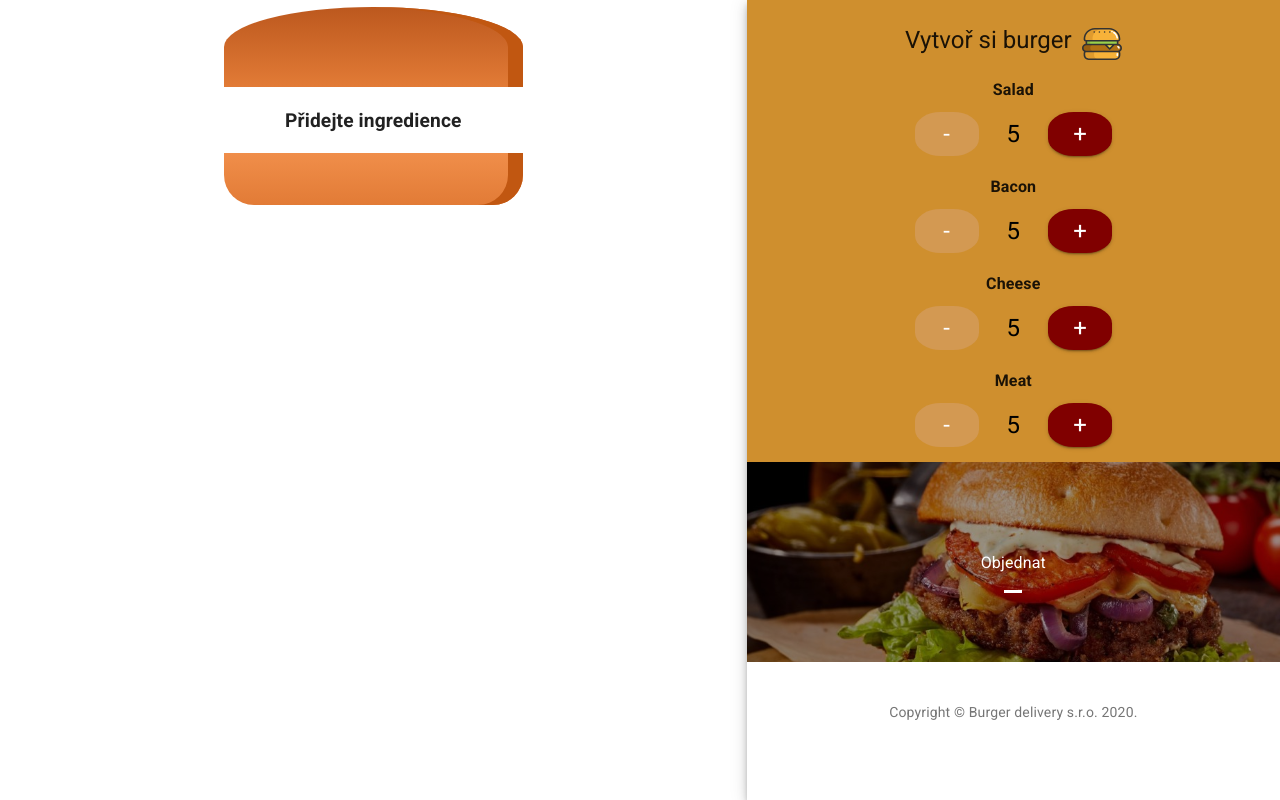
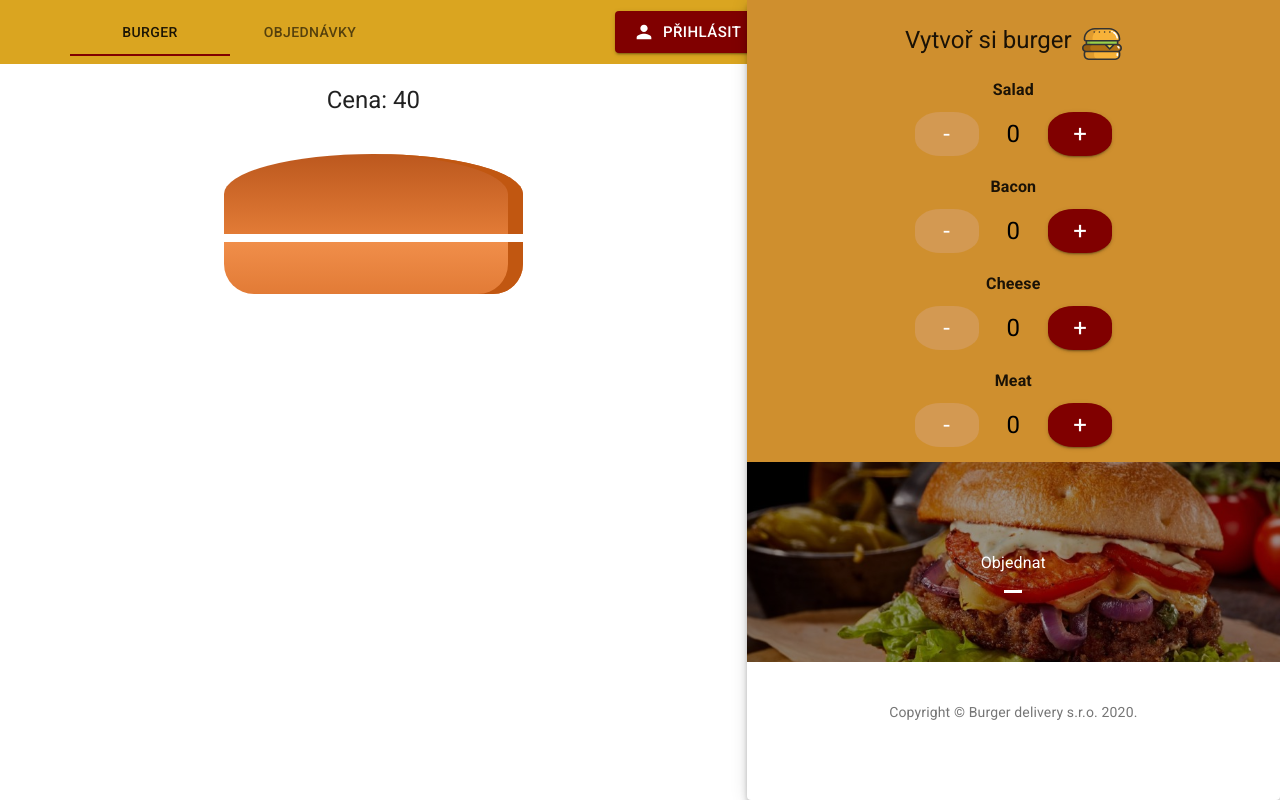
Before and after one commit to balacek/burger_delivery_semestral_work, a Next.js app in the folder frontend/: page /createOrder in a window 1280 px wide. Built offline with nearby package versions, Linux system fonts and the light colour scheme.

Commit message:
adding counts layout stuff

```diff
--- a/frontend/src/OrderPage.js
+++ b/frontend/src/OrderPage.js
@@ -2,53 +2,134 @@ import React, { useState } from "react";
 
 import { makeStyles } from "@material-ui/core/styles";
 import Grid from "@material-ui/core/Grid";
-import Paper from '@material-ui/core/Paper';
+import AppBar from "@material-ui/core/AppBar";
+import Toolbar from "@material-ui/core/Toolbar";
+import Link from "./Link";
+import Paper from "@material-ui/core/Paper";
+import Tabs from "@material-ui/core/Tabs";
+import Tab from "@material-ui/core/Tab";
+import Button from "@material-ui/core/Button";
+import Person from "@material-ui/icons/Person";
+import Typography from '@material-ui/core/Typography';
 
-import BuildControls from './common/buildControls/BuildControls';
-import Burger from './common/burger/Burger';
-
+import BuildControls from "./common/buildControls/BuildControls";
+import Burger from "./common/burger/Burger";
+import { Box } from "@material-ui/core";
 
 const useStyles = makeStyles((theme) => ({
   root: {
     height: "100vh",
-  }
+  },
 }));
 
 export default function OrderPage() {
   const classes = useStyles();
 
-  const [ingredients, setIngredients] = useState([]);
-  const [counts, setCounts] = useState({})
+  const [tabIndex, setTabIndex] = useState(0);
+
+  const handleTabClick = (_, index) => {
+    setTabIndex(index);
+  };
+
+  const [ingredients, setIngredients] = useState([{}]);
+  const [counts, setCounts] = useState(
+    [{
+      type: 'salad',
+      count: 0
+    },
+    {
+      type: 'bacon',
+      count: 0
+    },
+    {
+      type: 'cheese',
+      count: 0
+    },
+    {
+      type: 'meat',
+      count: 0
+    }]);
 
   const controls = [
     { label: "Salad", type: "salad" },
     { label: "Bacon", type: "bacon" },
     { label: "Cheese", type: "cheese" },
-    { label: "Meat", type: "meat" }
+    { label: "Meat", type: "meat" },
   ];
 
   const addIngredient = (ingredientType) => {
-    setIngredients([
-      ...ingredients,
-      ingredientType
-    ])
-  }
+    setIngredients([...ingredients, ingredientType]);
+    let pom = counts.slice();
+    pom.forEach((obj => {
+      if(obj.type === ingredientType){
+        obj.count++;
+      }
+    }))
+    setCounts(pom);
+  };
 
   const removeIngredient = (ingredientType) => {
     const pom = ingredients.slice();
     pom.splice(ingredients.indexOf(ingredientType), 1);
-    setIngredients([
-      ...pom
-    ])
-  }
+    setIngredients([...pom]);
+
+    let p = counts.slice();
+    p.forEach((obj => {
+      if(obj.type === ingredientType){
+        obj.count--;
+      }
+    }))
+    setCounts(p);
+  };
 
   return (
     <Grid container component="main" className={classes.root}>
       <Grid item xs={false} sm={4} md={7} direction="row-reverse">
-        <Burger ingredients={ingredients}/>
-        </Grid>
-      <Grid item xs={12} sm={8} md={5} component={Paper} elevation={6} square>
-        <BuildControls controls={controls} ing={ingredients} add={addIngredient} remove={removeIngredient}/>
+        <AppBar position="fixed" elevation={0} color="primary">
+          <Toolbar disableGutters style={{marginLeft: '5em'}}>
+            <Tabs
+              value={tabIndex}
+              onChange={handleTabClick}
+              classes={{ indicator: classes.Indicator }}
+            >
+              <Tab label="Burger" disableRipple component={Link} href="" />
+              <Tab label="Objednávky" disableRipple component={Link} href="" />
+            </Tabs>
+            <Button
+              variant="contained"
+              color="secondary"
+              startIcon={<Person />}
+              size="large"
+              style={{marginLeft: '15em'}}
+            >
+              Přihlásit
+            </Button>
+          </Toolbar>
+        </AppBar>
+        <Box mt={5} style={{marginTop: '6em', textAlign: 'center'}}>
+        <Typography component="h2" variant="h5" >
+          Cena: 40
+        </Typography>
+        </Box>
+        <Burger ingredients={ingredients} />
+
+      </Grid>
+      <Grid
+        item
+        xs={12}
+        sm={8}
+        md={5}
+        component={Paper}
+        elevation={6}
+        style={{ zIndex: "1500" }}
+      >
+        <BuildControls
+          controls={controls}
+          ing={ingredients}
+          add={addIngredient}
+          remove={removeIngredient}
+          counts={counts}
+        />
       </Grid>
     </Grid>
   );
--- a/frontend/src/common/buildControls/BuildControl/BuildControl.js
+++ b/frontend/src/common/buildControls/BuildControl/BuildControl.js
@@ -8,6 +8,7 @@ import useStyles from "./BuildControl_Styles.js";
 
 const buildControl = (props) => {
   const classes = useStyles();
+
   return (
     <Grid container direction="column" className={classes.BuildControl} alignContent="center">
       <Grid item>
@@ -29,7 +30,7 @@ const buildControl = (props) => {
         </Grid>
         <Grid item>
           <Typography component="h1" variant="h5" style={{ color: "black" }}>
-            5
+            {props.count[0].count}
           </Typography>
         </Grid>
         <Grid item style={{paddingLeft: '2em' }}>
--- a/frontend/src/common/buildControls/BuildControls.js
+++ b/frontend/src/common/buildControls/BuildControls.js
@@ -34,6 +34,7 @@ const buildControls = (props) => {
             remove={props.remove}
             disabled={false}
             ing={props.ing}
+            count={props.counts.filter(c => c.type === ctrl.type)}
           />
         ))}
       </div>
--- a/frontend/src/common/burger/Burger_Styles.js
+++ b/frontend/src/common/burger/Burger_Styles.js
@@ -8,7 +8,8 @@ const useStyles = makeStyles(theme => ({
         height: '50%',
         textAlign: 'center',
         fontWeight: 'bold',
-        fontSize: '1.2rem'
+        fontSize: '1.2rem',
+        marginTop: '2em'
     }
 }));
 
```
Also changed, not shown: frontend/src/common/buildControls/BuildControls_Styles.js (+35 -34 lines).
